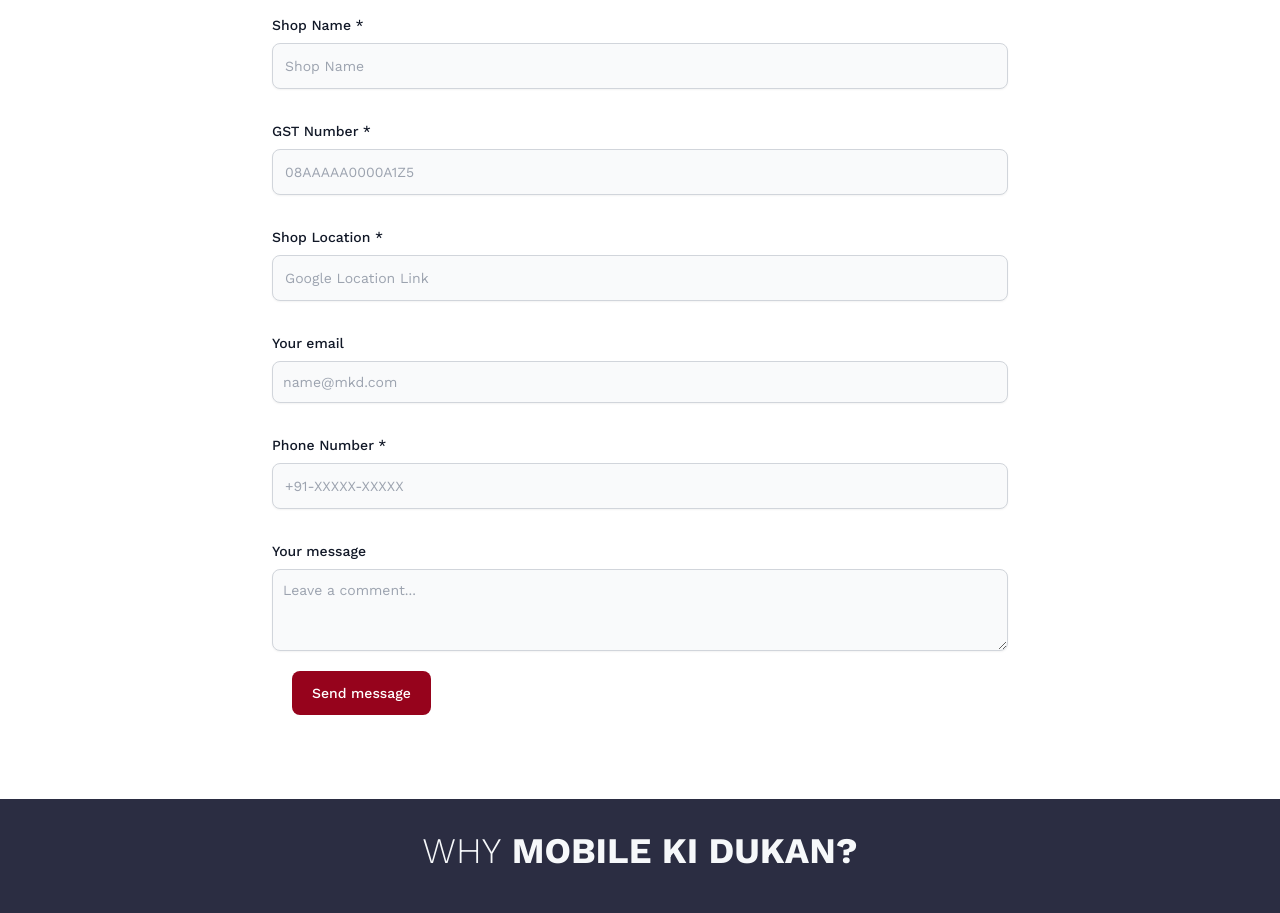
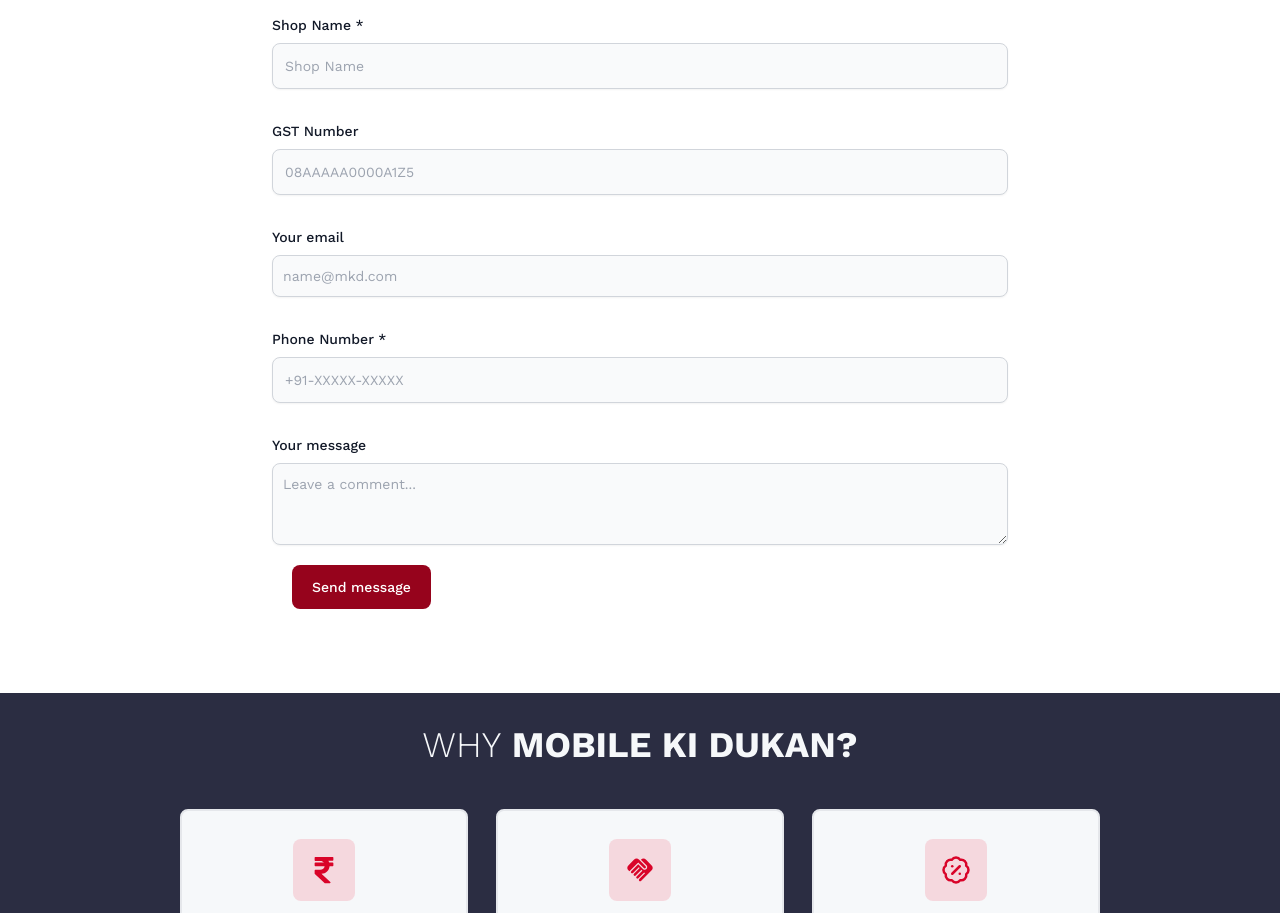
Before and after one commit to sid-talesara/mkd-frontend, a Next.js app: page /start-business in a window 1280 px wide. Shown: the part 1000-1913 px from the top of the page. Built offline with nearby package versions, Linux system fonts and the light colour scheme.

Commit message:
No dark mode

```diff
--- a/app/(website)/start-business/OnTheGoForm.tsx
+++ b/app/(website)/start-business/OnTheGoForm.tsx
@@ -67,7 +67,7 @@
         setName('');
         setPhone('');
         setGstNum('');
-        setShopLocation('');
+        // setShopLocation('');
         setShopName('');
       }
 
@@ -131,7 +131,6 @@
             <div>
               <label htmlFor="gst" className="block mb-2 text-sm font-medium text-gray-900 dark:text-gray-300">
                 GST Number
-                <span> *</span>
               </label>
               <input
                 type="text"
@@ -140,11 +139,10 @@
                 onChange={(e) => setGstNum(e.target.value)}
                 className="block p-3 w-full text-sm text-gray-900 bg-gray-50 rounded-lg border border-gray-300 shadow-sm focus:ring-primary-500 focus:border-primary-500 dark:bg-gray-700 dark:border-gray-600 dark:placeholder-gray-400 dark:text-white dark:focus:ring-primary-500 dark:focus:border-primary-500 dark:shadow-sm-light"
                 placeholder="08AAAAA0000A1Z5"
-                required
               />
             </div>
 
-            {/* Shop Location */}
+            {/* Shop Location
             <div>
               <label htmlFor="subject" className="block mb-2 text-sm font-medium text-gray-900 dark:text-gray-300">
                 Shop Location
@@ -159,7 +157,7 @@
                 placeholder="Google Location Link"
                 required
               />
-            </div>
+            </div> */}
 
             {/* Email */}
             <div>
--- a/tailwind.config.ts
+++ b/tailwind.config.ts
@@ -195,5 +195,6 @@
   },
 
   plugins: [],
+  darkMode: 'class',
 };
 export default config;
```
